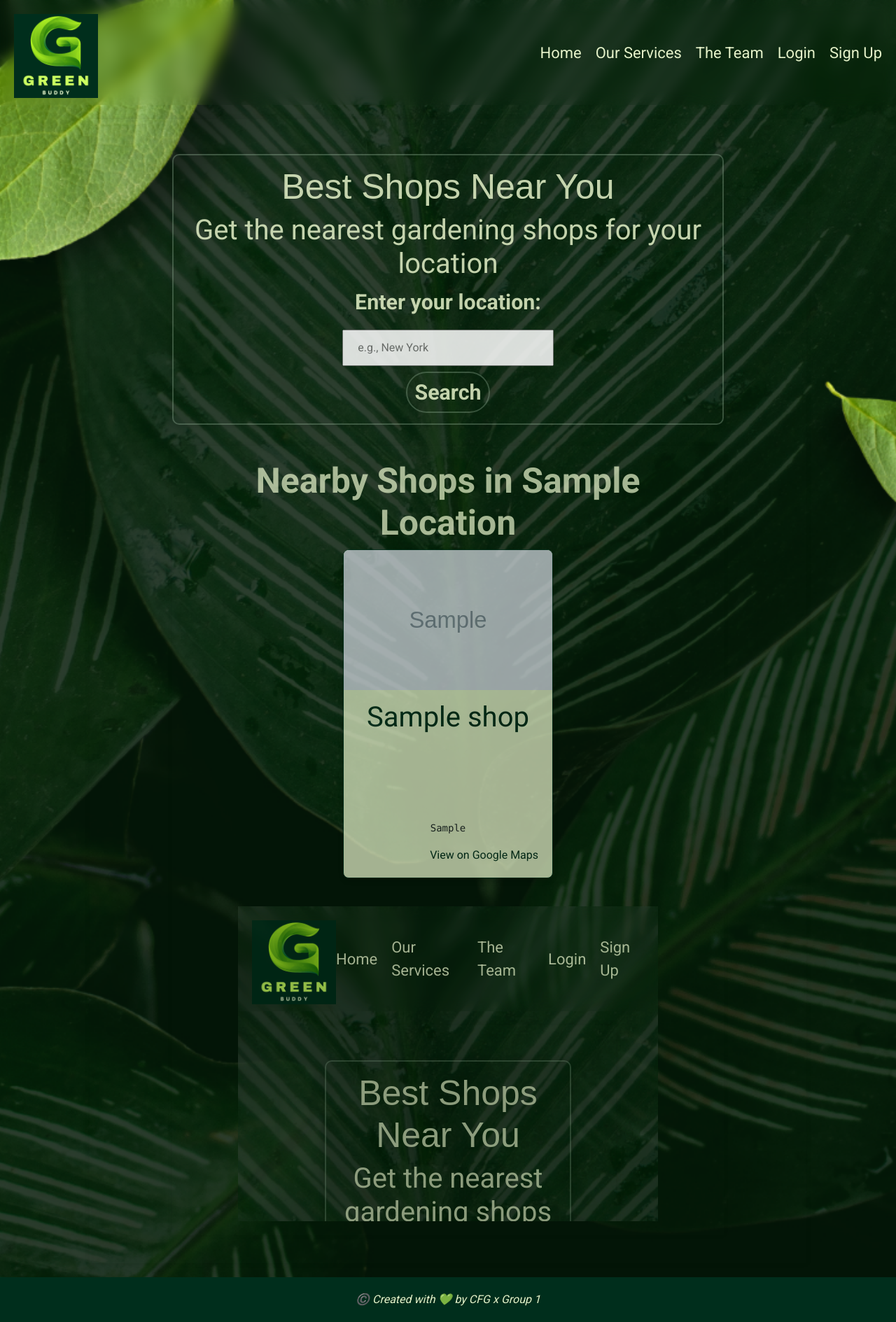
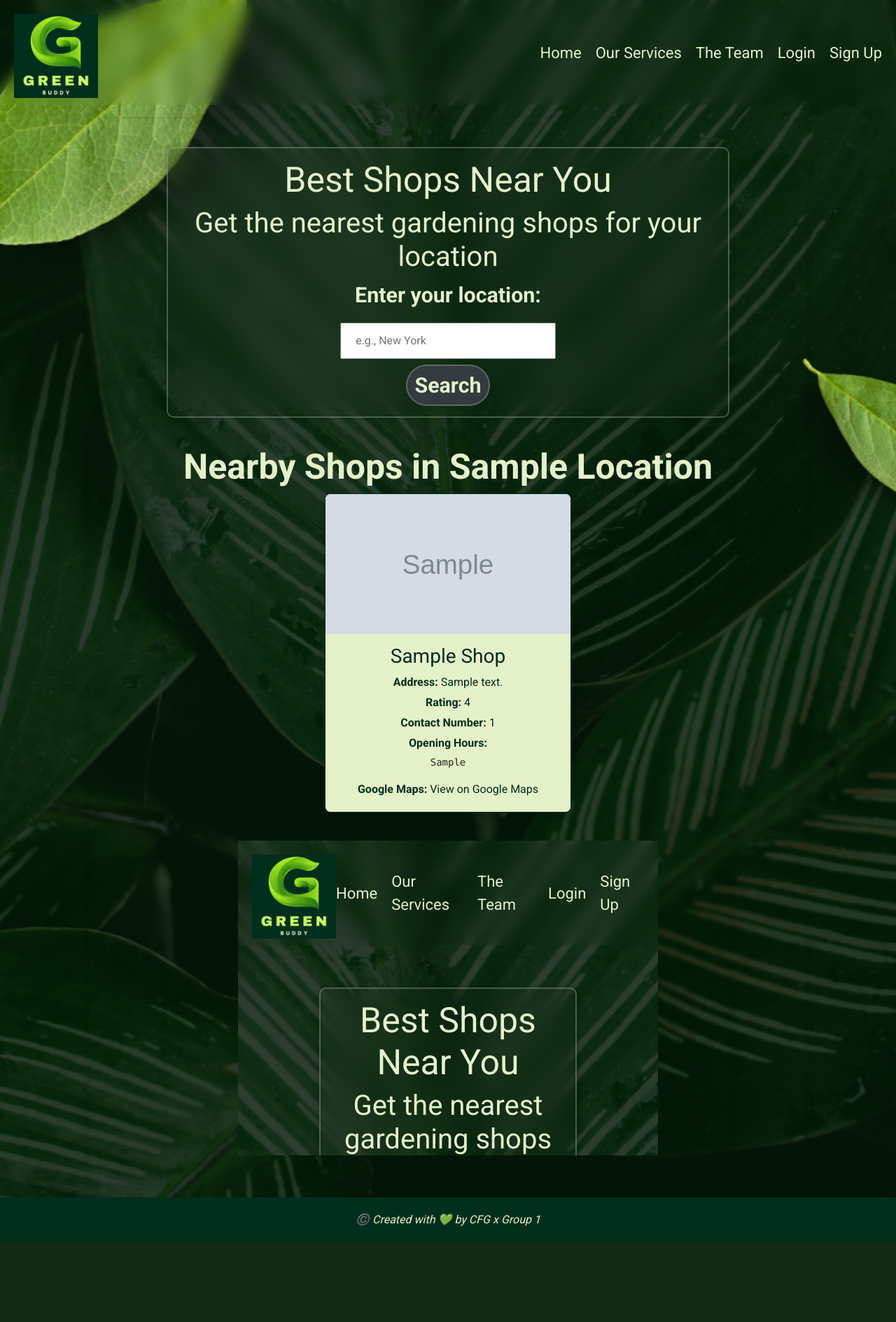
Before and after one commit to m-aparna/Green-Buddy, a Flask app: template app/templates/shops.html in a window 1280 px wide. Shown: the whole page at 70% size. After the commit the page ends 1775 px from the top, so only its background shows below. Run offline with Flask 3, Linux system fonts and the light colour scheme; the template is opened without the code that fills it: most values are stand-ins (such as "Sample title", 1, 10 or a date in 2020); grey boxes marked "Sample" are stand-in pictures; some libraries are stand-ins or nearby versions.

Commit message:
UI updates

```diff
--- a/app/static/css/plant-care.css
+++ b/app/static/css/plant-care.css
@@ -14,6 +14,7 @@
     padding: 5px;
     border: 2px solid rgba(153, 181, 156, 0.4);
     background-color: transparent;
+    color: var(--light-color);
 }
 
 .search input::placeholder {
--- a/app/static/css/plant-info.css
+++ b/app/static/css/plant-info.css
@@ -84,3 +84,7 @@ button:hover {
     border-radius: 5px;
     display: inline-block;
 }
+
+#error {
+    margin: 0;
+}
--- a/app/static/css/shops.css
+++ b/app/static/css/shops.css
@@ -22,10 +22,8 @@
     width: 120px;
     padding: 5px;
     border: 2px solid rgba(153, 181, 156, 0.4);
-    background-color: transparent;
     border-radius: 40px;
     color: var(--light-color);
-    background: transparent;
     cursor: pointer;
     font-size: 1.9em;
 }
@@ -45,14 +43,12 @@ input{
 .container {
     width: 80%;
     margin: 20px auto;
-    opacity: 0.85;
-    padding: 20px;
+    padding: 10px;
     box-shadow: 0 0 10px rgba(0, 0, 0, 0.1);
 }
 
 h1 {
     text-align: center;
-    font-family: Arial, sans-serif;
     color: var(--light-color);
 }
 
@@ -75,9 +71,9 @@ h1 {
     border-radius: 8px;
     overflow: hidden;
     box-shadow: 0 4px 8px rgba(0, 0, 0, 0.2);
-    width: 300px;
     display: flex;
     flex-direction: column;
+    width: 45%;
 }
 
 .shop-card-img {
@@ -89,11 +85,7 @@ h1 {
 .card-body {
     padding: 15px;
     flex: 1;
-}
-
-.card-body h2 {
-    margin-top: 0;
-    color: var(--dark-color);
+    color: var(--dark-color)
 }
 
 .card-body p {
--- a/app/templates/plant_info.html
+++ b/app/templates/plant_info.html
@@ -34,7 +34,7 @@
 {% if plant_name %}
 <div class="content-container">
     {% if error %}
-        <p>OOPs!! {{ error }}</p>
+        <p id="error">OOPs!! {{ error }}</p>
     {% else %}
         <h2>Here's what we've got for {{ plant_name }}</h2>
         <div class="plant-info">
--- a/app/templates/shops.html
+++ b/app/templates/shops.html
@@ -46,7 +46,7 @@
                             <img src="{{ shop.photo_url }}" alt="{{ shop.photo_name }}" class="shop-card-img">
                         {% endif %}
                         <div class="card-body">
-                            <h2>{{ shop.name }}</h2>
+                            <h3>{{ shop.name.title() }}</h3>
                             <p><strong>Address:</strong> {{ shop.address }}</p>
                             <p><strong>Rating:</strong> {{ shop.rating }}</p>
                             <p><strong>Contact Number:</strong> {{ shop.contact_number }}</p>
--- a/app/views.py
+++ b/app/views.py
@@ -32,7 +32,7 @@ def search():
             return render_template('plant_info.html', plant_details=plant_details, plant_name=query)
         else:
             error_message = "Sorry, details were not found or an error occurred."
-            return render_template('plant_info.html', error = error_message, plant_name=query)
+            return render_template('plant_info.html', error=error_message, plant_name=query)
 
     return render_template('plant_info.html')
 
```
